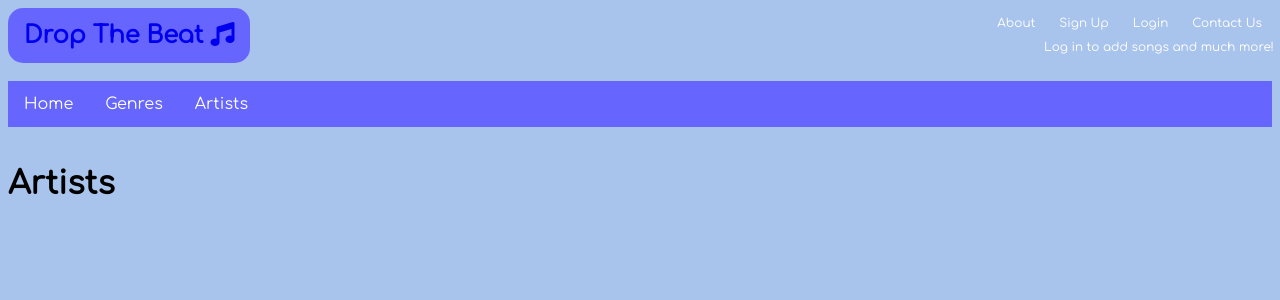
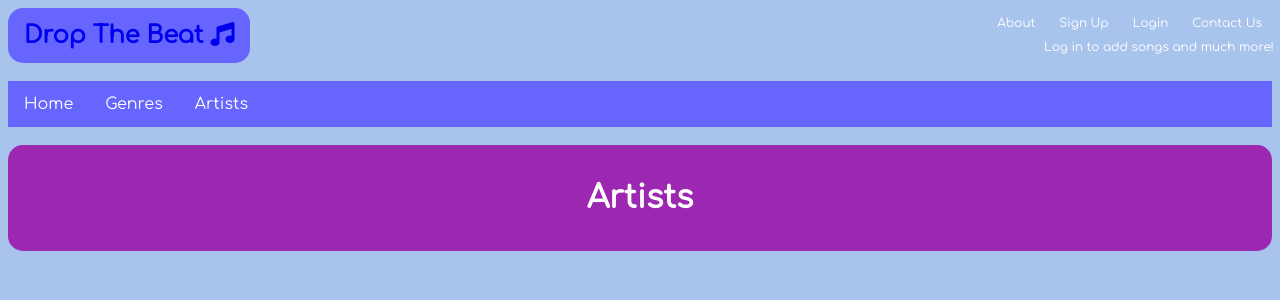
Before and after one commit to 2908400m/web_project, a Django app: page /artists/ in a window 1280 px wide. Shown: the top 300 px of the page. Run offline with Django 3.2, Linux system fonts and the light colour scheme; data that the repository does not hold is empty; some libraries are stand-ins or nearby versions.

Commit message:
basic artists css

```diff
--- a/static/drop_the_beat/style.css
+++ b/static/drop_the_beat/style.css
@@ -194,3 +194,25 @@ body {
   color:white;
   overflow:hidden;
 }
+
+/* Artists */
+
+.artists {
+  padding: 14px 16px;
+  background-color:#9C27B0;
+  color:white;
+  text-align:center;
+  border-radius: 15px;
+}
+
+.artists li{
+  list-style-type: none;
+}
+.artists a{
+  color:white;
+  overflow:hidden;
+}
+
+.artists a:hover{
+  color:lightgray;
+}
--- a/templates/drop_the_beat/artists.html
+++ b/templates/drop_the_beat/artists.html
@@ -5,11 +5,12 @@
 {% endblock %}
 
 {% block body_block %}
+<div class="artists">
     <h1>Artists</h1>
-
     <ul>
         {% for artist in artists %}
             <li><a href="/drop_the_beat/artist/{{ artist.id }}/">{{ artist.name }}</a></li>
         {% endfor %}
     </ul>
+</div>
 {% endblock %}
```
